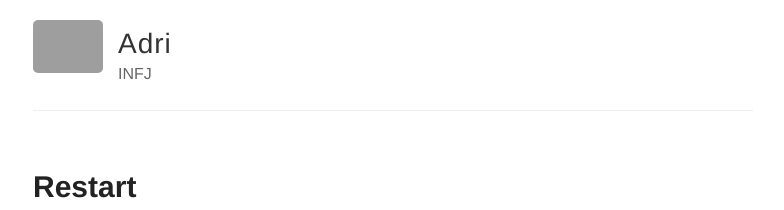
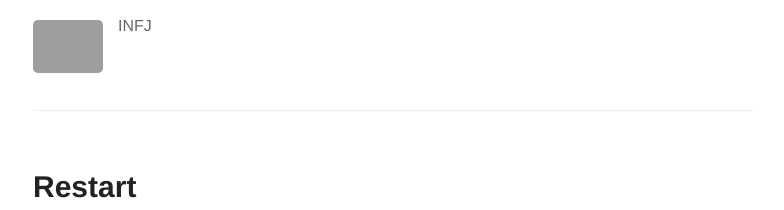
Before and after one commit to aelasr/aelasr.github.io, a Jekyll site: the page built from index.html, in a window 1280 px wide and 900 px high. Shown: the top 210 px of the window, without its empty margins (247-1031 px from the left). Built offline with Jekyll 4.4.1, drawn with Linux system fonts in a browser that asks for light colours; grey boxes are pictures that could not be loaded.

Commit message:
Update _config.yml

```diff
--- a/_config.yml
+++ b/_config.yml
@@ -3,7 +3,7 @@
 #
 
 # Name of your site (displayed in the header)
-name: Adri
+name:
 
 # Short bio or description (displayed in the header)
 description: INFJ
```
